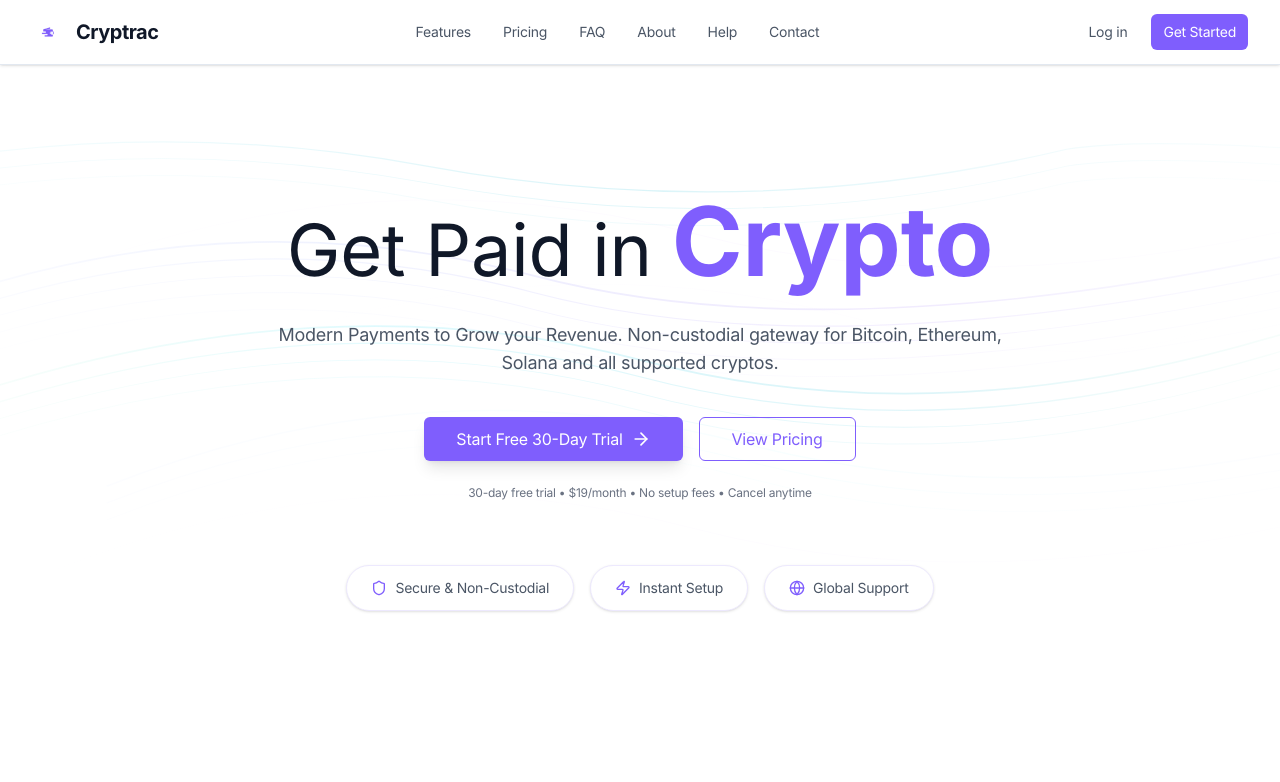
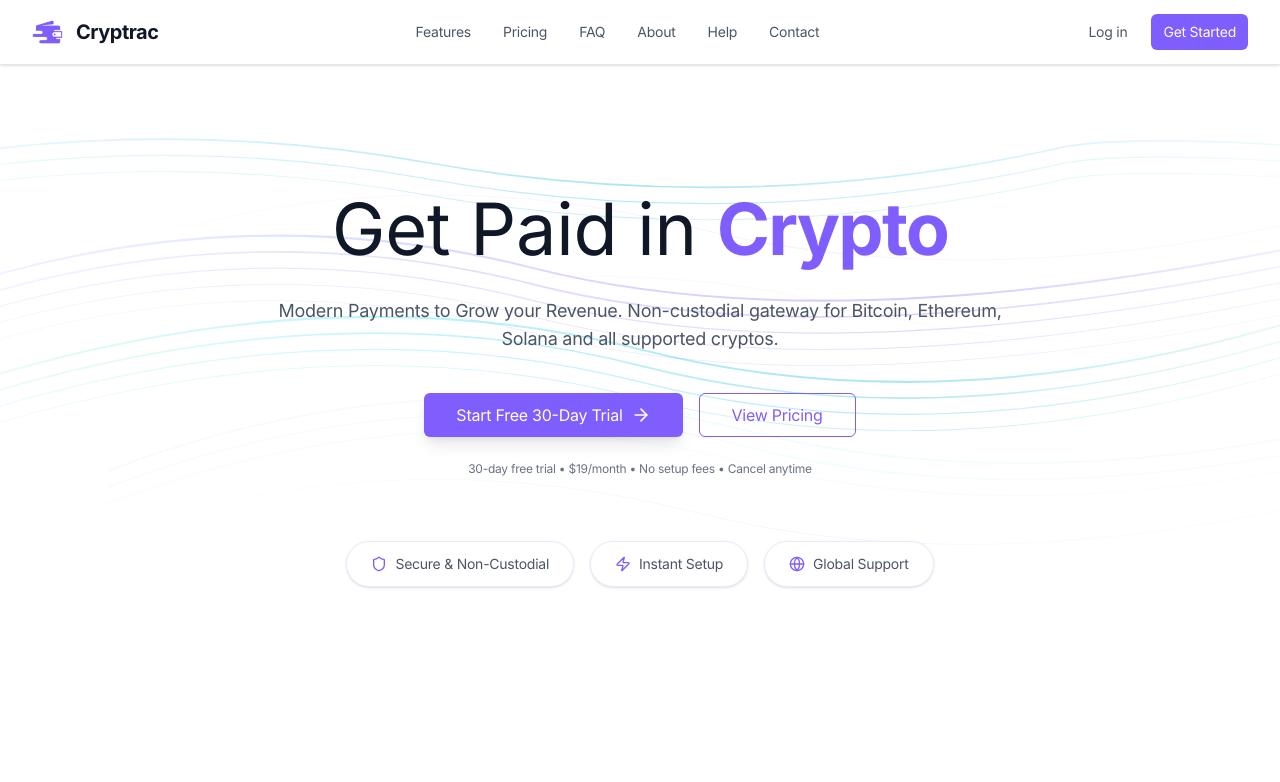
Before and after one commit to CryptracSolutions/cryptrac, a Next.js app: page / in a window 1280 px wide. Shown: the top 782 px of the page. Built offline with nearby package versions, Linux system fonts and the light colour scheme.

Commit message:
Update Landing Page 2.3

```diff
--- a/app/page.tsx
+++ b/app/page.tsx
@@ -141,18 +141,18 @@
           >
             <defs>
               <linearGradient id="purpleFlow1" x1="0%" y1="0%" x2="100%" y2="0%">
-                <stop offset="0%" stopColor="#c7d2fe" stopOpacity="0.1" />
-                <stop offset="30%" stopColor="#a5b4fc" stopOpacity="0.3" />
-                <stop offset="70%" stopColor="#8b5cf6" stopOpacity="0.2" />
-                <stop offset="100%" stopColor="#c7d2fe" stopOpacity="0.1" />
+                <stop offset="0%" stopColor="#c7d2fe" stopOpacity="0.25" />
+                <stop offset="30%" stopColor="#a5b4fc" stopOpacity="0.5" />
+                <stop offset="70%" stopColor="#8b5cf6" stopOpacity="0.4" />
+                <stop offset="100%" stopColor="#c7d2fe" stopOpacity="0.25" />
               </linearGradient>
             </defs>
             {/* Main purple wave streams */}
-            <path d="M-100,300 Q200,150 500,250 Q800,350 1300,200" stroke="url(#purpleFlow1)" strokeWidth="2" fill="none" opacity="0.6" />
-            <path d="M-100,320 Q200,170 500,270 Q800,370 1300,220" stroke="url(#purpleFlow1)" strokeWidth="1.5" fill="none" opacity="0.5" />
-            <path d="M-100,340 Q200,190 500,290 Q800,390 1300,240" stroke="url(#purpleFlow1)" strokeWidth="1" fill="none" opacity="0.4" />
-            <path d="M-100,360 Q200,210 500,310 Q800,410 1300,260" stroke="url(#purpleFlow1)" strokeWidth="0.8" fill="none" opacity="0.3" />
-            <path d="M-100,380 Q200,230 500,330 Q800,430 1300,280" stroke="url(#purpleFlow1)" strokeWidth="0.6" fill="none" opacity="0.2" />
+            <path d="M-100,300 Q200,150 500,250 Q800,350 1300,200" stroke="url(#purpleFlow1)" strokeWidth="2.5" fill="none" opacity="0.8" />
+            <path d="M-100,320 Q200,170 500,270 Q800,370 1300,220" stroke="url(#purpleFlow1)" strokeWidth="2" fill="none" opacity="0.7" />
+            <path d="M-100,340 Q200,190 500,290 Q800,390 1300,240" stroke="url(#purpleFlow1)" strokeWidth="1.5" fill="none" opacity="0.6" />
+            <path d="M-100,360 Q200,210 500,310 Q800,410 1300,260" stroke="url(#purpleFlow1)" strokeWidth="1.2" fill="none" opacity="0.5" />
+            <path d="M-100,380 Q200,230 500,330 Q800,430 1300,280" stroke="url(#purpleFlow1)" strokeWidth="1" fill="none" opacity="0.4" />
           </svg>
 
           {/* Secondary Cyan Wave Flow */}
@@ -163,17 +163,17 @@
           >
             <defs>
               <linearGradient id="cyanFlow1" x1="0%" y1="0%" x2="100%" y2="0%">
-                <stop offset="0%" stopColor="#a7f3d0" stopOpacity="0.1" />
-                <stop offset="30%" stopColor="#67e8f9" stopOpacity="0.3" />
-                <stop offset="70%" stopColor="#06b6d4" stopOpacity="0.2" />
-                <stop offset="100%" stopColor="#a7f3d0" stopOpacity="0.1" />
+                <stop offset="0%" stopColor="#a7f3d0" stopOpacity="0.25" />
+                <stop offset="30%" stopColor="#67e8f9" stopOpacity="0.5" />
+                <stop offset="70%" stopColor="#06b6d4" stopOpacity="0.4" />
+                <stop offset="100%" stopColor="#a7f3d0" stopOpacity="0.25" />
               </linearGradient>
             </defs>
             {/* Cyan wave streams */}
-            <path d="M-50,400 Q300,250 600,350 Q900,450 1250,300" stroke="url(#cyanFlow1)" strokeWidth="2" fill="none" opacity="0.7" />
-            <path d="M-50,420 Q300,270 600,370 Q900,470 1250,320" stroke="url(#cyanFlow1)" strokeWidth="1.5" fill="none" opacity="0.6" />
-            <path d="M-50,440 Q300,290 600,390 Q900,490 1250,340" stroke="url(#cyanFlow1)" strokeWidth="1" fill="none" opacity="0.5" />
-            <path d="M-50,460 Q300,310 600,410 Q900,510 1250,360" stroke="url(#cyanFlow1)" strokeWidth="0.8" fill="none" opacity="0.4" />
+            <path d="M-50,400 Q300,250 600,350 Q900,450 1250,300" stroke="url(#cyanFlow1)" strokeWidth="2.5" fill="none" opacity="0.85" />
+            <path d="M-50,420 Q300,270 600,370 Q900,470 1250,320" stroke="url(#cyanFlow1)" strokeWidth="2" fill="none" opacity="0.75" />
+            <path d="M-50,440 Q300,290 600,390 Q900,490 1250,340" stroke="url(#cyanFlow1)" strokeWidth="1.5" fill="none" opacity="0.65" />
+            <path d="M-50,460 Q300,310 600,410 Q900,510 1250,360" stroke="url(#cyanFlow1)" strokeWidth="1.2" fill="none" opacity="0.55" />
           </svg>
 
           {/* Tertiary Purple-Cyan Blend */}
@@ -184,15 +184,15 @@
           >
             <defs>
               <linearGradient id="blendFlow1" x1="0%" y1="0%" x2="100%" y2="0%">
-                <stop offset="0%" stopColor="#e0e7ff" stopOpacity="0.15" />
-                <stop offset="50%" stopColor="#cffafe" stopOpacity="0.25" />
-                <stop offset="100%" stopColor="#f3e8ff" stopOpacity="0.15" />
+                <stop offset="0%" stopColor="#e0e7ff" stopOpacity="0.3" />
+                <stop offset="50%" stopColor="#cffafe" stopOpacity="0.45" />
+                <stop offset="100%" stopColor="#f3e8ff" stopOpacity="0.3" />
               </linearGradient>
             </defs>
             {/* Blended wave streams */}
-            <path d="M100,500 Q400,350 700,450 Q1000,550 1400,400" stroke="url(#blendFlow1)" strokeWidth="1.8" fill="none" opacity="0.6" />
-            <path d="M100,520 Q400,370 700,470 Q1000,570 1400,420" stroke="url(#blendFlow1)" strokeWidth="1.3" fill="none" opacity="0.5" />
-            <path d="M100,540 Q400,390 700,490 Q1000,590 1400,440" stroke="url(#blendFlow1)" strokeWidth="0.9" fill="none" opacity="0.4" />
+            <path d="M100,500 Q400,350 700,450 Q1000,550 1400,400" stroke="url(#blendFlow1)" strokeWidth="2.2" fill="none" opacity="0.75" />
+            <path d="M100,520 Q400,370 700,470 Q1000,570 1400,420" stroke="url(#blendFlow1)" strokeWidth="1.8" fill="none" opacity="0.65" />
+            <path d="M100,540 Q400,390 700,490 Q1000,590 1400,440" stroke="url(#blendFlow1)" strokeWidth="1.4" fill="none" opacity="0.55" />
           </svg>
 
           {/* Upper Cyan Flow */}
@@ -203,15 +203,15 @@
           >
             <defs>
               <linearGradient id="upperCyan" x1="0%" y1="0%" x2="100%" y2="0%">
-                <stop offset="0%" stopColor="#cffafe" stopOpacity="0.2" />
-                <stop offset="50%" stopColor="#06b6d4" stopOpacity="0.3" />
-                <stop offset="100%" stopColor="#ecfeff" stopOpacity="0.1" />
+                <stop offset="0%" stopColor="#cffafe" stopOpacity="0.35" />
+                <stop offset="50%" stopColor="#06b6d4" stopOpacity="0.5" />
+                <stop offset="100%" stopColor="#ecfeff" stopOpacity="0.25" />
               </linearGradient>
             </defs>
             {/* Upper flowing lines */}
-            <path d="M-200,150 Q100,50 400,120 Q700,190 1000,100 Q1100,80 1400,120" stroke="url(#upperCyan)" strokeWidth="1.5" fill="none" opacity="0.5" />
-            <path d="M-200,170 Q100,70 400,140 Q700,210 1000,120 Q1100,100 1400,140" stroke="url(#upperCyan)" strokeWidth="1" fill="none" opacity="0.4" />
-            <path d="M-200,190 Q100,90 400,160 Q700,230 1000,140 Q1100,120 1400,160" stroke="url(#upperCyan)" strokeWidth="0.7" fill="none" opacity="0.3" />
+            <path d="M-200,150 Q100,50 400,120 Q700,190 1000,100 Q1100,80 1400,120" stroke="url(#upperCyan)" strokeWidth="2" fill="none" opacity="0.7" />
+            <path d="M-200,170 Q100,70 400,140 Q700,210 1000,120 Q1100,100 1400,140" stroke="url(#upperCyan)" strokeWidth="1.5" fill="none" opacity="0.6" />
+            <path d="M-200,190 Q100,90 400,160 Q700,230 1000,140 Q1100,120 1400,160" stroke="url(#upperCyan)" strokeWidth="1.2" fill="none" opacity="0.5" />
           </svg>
 
           {/* Delicate Purple Accent Lines */}
@@ -222,15 +222,15 @@
           >
             <defs>
               <linearGradient id="purpleAccent" x1="0%" y1="0%" x2="100%" y2="0%">
-                <stop offset="0%" stopColor="#f3e8ff" stopOpacity="0.1" />
-                <stop offset="50%" stopColor="#d8b4fe" stopOpacity="0.2" />
-                <stop offset="100%" stopColor="#e9d5ff" stopOpacity="0.1" />
+                <stop offset="0%" stopColor="#f3e8ff" stopOpacity="0.2" />
+                <stop offset="50%" stopColor="#d8b4fe" stopOpacity="0.35" />
+                <stop offset="100%" stopColor="#e9d5ff" stopOpacity="0.2" />
               </linearGradient>
             </defs>
             {/* Delicate accent lines */}
-            <path d="M50,250 Q350,100 650,200 Q950,300 1350,150" stroke="url(#purpleAccent)" strokeWidth="0.8" fill="none" opacity="0.4" />
-            <path d="M50,600 Q350,450 650,550 Q950,650 1350,500" stroke="url(#purpleAccent)" strokeWidth="0.6" fill="none" opacity="0.3" />
-            <path d="M200,350 Q500,200 800,300 Q1100,400 1200,250" stroke="url(#purpleAccent)" strokeWidth="0.5" fill="none" opacity="0.25" />
+            <path d="M50,250 Q350,100 650,200 Q950,300 1350,150" stroke="url(#purpleAccent)" strokeWidth="1.2" fill="none" opacity="0.6" />
+            <path d="M50,600 Q350,450 650,550 Q950,650 1350,500" stroke="url(#purpleAccent)" strokeWidth="1" fill="none" opacity="0.5" />
+            <path d="M200,350 Q500,200 800,300 Q1100,400 1200,250" stroke="url(#purpleAccent)" strokeWidth="0.8" fill="none" opacity="0.45" />
           </svg>
         </div>
         <div className="container-wide relative z-10">
@@ -238,7 +238,7 @@
 
             <h1 className="font-martina text-7xl font-normal text-gray-900 mb-8">
               Get Paid in{" "}
-              <span className="font-martina text-[#7f5efd] font-bold text-8xl">Crypto</span>
+              <span className="font-phonic text-[#7f5efd] font-black text-7xl tracking-tight">Crypto</span>
             </h1>
             <p className="font-capsule text-lg font-normal text-gray-600 max-w-3xl mx-auto mb-10">
               Modern Payments to Grow your Revenue. Non-custodial gateway for Bitcoin, Ethereum, Solana and all supported cryptos.
```
Also changed, not shown: public/logo.png, public/sw.js.
